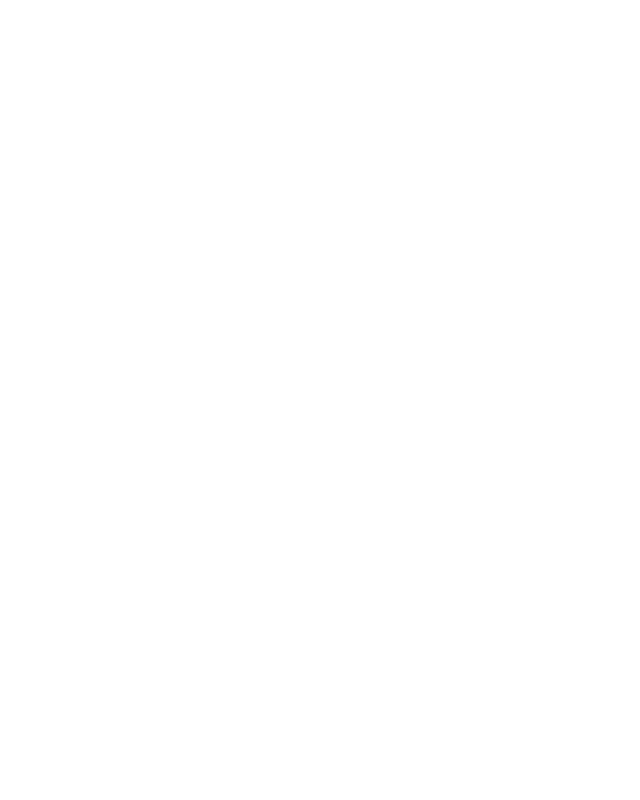
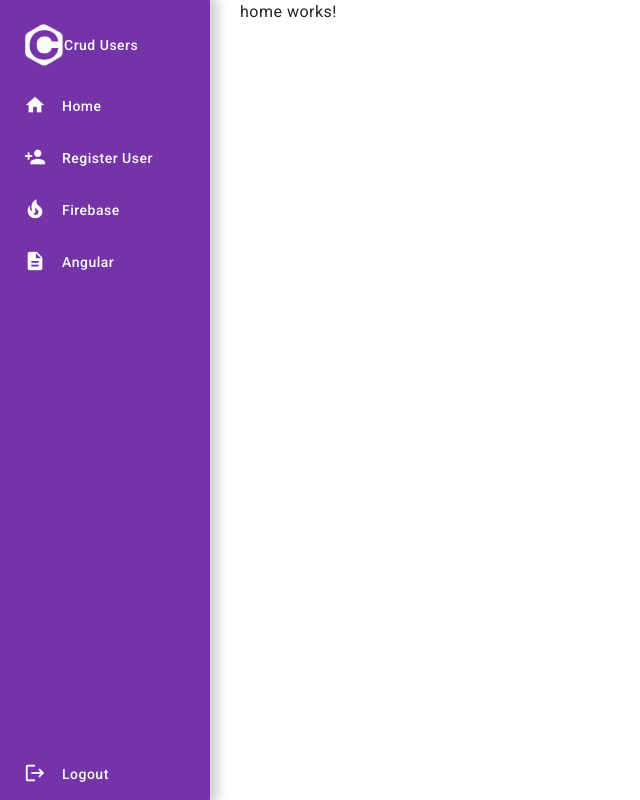
Before and after one commit to GustavoSantos021/CRUD-USERS, an Angular app: page /home in a window 1280 px wide. Before the commit this address led to /. Shown: the whole page, without its empty margins (0-640 px from the left). Built offline with nearby package versions, Linux system fonts and the light colour scheme.

Commit message:
add: pages/home, components/menu

```diff
--- a/src/app/app-routing.module.ts
+++ b/src/app/app-routing.module.ts
@@ -1,11 +1,13 @@
 import { Component, NgModule } from '@angular/core';
 import { RouterModule, Routes } from '@angular/router';
 import { LoginComponent } from './pages/login/login.component';
+import { HomeComponent } from './pages/home/home.component';
 
 const routes: Routes = [
 
 { path: '', component: LoginComponent },
 { path: 'login', component: LoginComponent },
+{ path: 'home', component: HomeComponent },
 
 ];
 
--- /dev/null
+++ b/src/app/components/menu/menu.component.html
@@ -0,0 +1,32 @@
+<nav class="sideMenu">
+    <ul>
+        <li>
+            <img src="../../../assets/logo.png" width="40px">
+            <span class="logo">Crud Users</span>
+        </li>
+
+        <li routerLink="/home">
+             <mat-icon>home</mat-icon>Home
+        </li>
+
+        <li routerLink="/users">
+            <mat-icon>person_add</mat-icon>Register User
+        </li>
+
+        <a href="https://firebase.google.com/docs?hl=pt-br" target="_blank">
+            <li>
+                <mat-icon>local_fire_department</mat-icon>Firebase
+            </li>
+        </a>
+
+        <a href="https://v17.angular.io/docs" target="_blank">
+            <li><mat-icon>description</mat-icon>Angular</li>
+        </a>
+
+        <li routerLink="/login" class="logout">
+            <mat-icon>logout</mat-icon>Logout
+        </li>
+
+
+    </ul>
+</nav>
--- /dev/null
+++ b/src/app/components/menu/menu.component.scss
@@ -0,0 +1,47 @@
+.sideMenu {
+    width: 210px;
+    height: 100vh;
+    min-height: 100vh;
+    display: block;
+    float: left;
+    background-color: var(--primary-color);
+    padding: 10px 0px;
+    box-shadow: 4px 0px 10px 4px #0a0a0a30;
+    margin-right: 30px;
+
+    ul{ padding: 0; }
+
+    .Logo{
+        font-size: 20px;
+        font-weight: bold;
+        margin-left: 4px;
+    }
+
+    li{
+        font-size: 14px;
+        font-weight: 500;
+        color: #fafafa;
+        padding: 14px 24px;
+        margin: 0;
+        display: flex;
+        align-items: center;
+        justify-content: left;
+        transition: 0.3s linear all;
+        .mat-icon{ margin-right: 14px; font-size: 22px; }
+        &:hover{
+            background: #fafafa;
+            cursor: pointer;
+            color: var(--primary-color);
+        }
+
+    }
+
+    .logout{
+        position: absolute;
+        bottom: 0px;
+        width: 210px;
+
+    }
+
+    a{text-decoration: none;}
+}
--- a/src/app/pages/home/home.component.html
+++ b/src/app/pages/home/home.component.html
@@ -1 +1,2 @@
+<app-menu></app-menu>
 <p>home works!</p>
```
Also changed, not shown: src/app/app.module.ts (+6 -2 lines), src/app/components/menu/menu.component.ts (added, +10 -0 lines), 1 other file (tests, documents, lock files or other folders).
